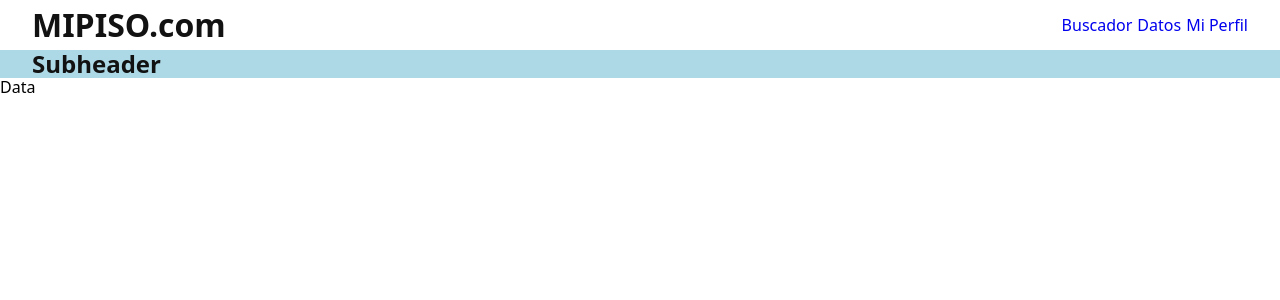
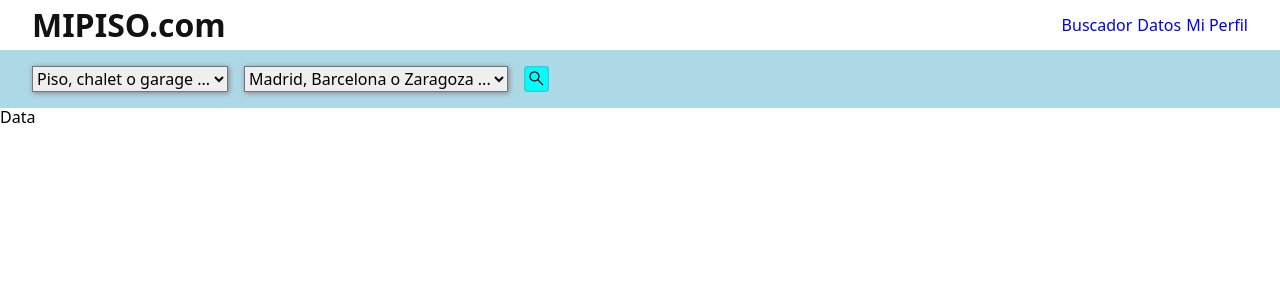
Before and after one commit to tonikny/ra-m2-styled-components, a React (Vite) app: page /data in a window 1280 px wide. Shown: the top 300 px of the page. Built offline with nearby package versions, Linux system fonts and the light colour scheme.

Commit message:
Added Selects, Map

```diff
--- a/src/components/atoms/Icon.js
+++ b/src/components/atoms/Icon.js
@@ -13,6 +13,10 @@ const Icon = styled.span.attrs(({ iconName }) => ({
       'opsz' ${opsz || 48}
       `
   };
+  background-color: cyan;
+  border-radius: 4px;
+  box-shadow: 0px 0px 3px gray inset;
+  padding: 3px;
 `;
 
 export default Icon
--- /dev/null
+++ b/src/components/atoms/Select.jsx
@@ -0,0 +1,44 @@
+import { useEffect, useState } from 'react'
+import styled from 'styled-components'
+import PropTypes from 'prop-types'
+
+const SelectStyled = styled.select`
+  margin-right: 1em;
+  box-shadow: 1px 1px 5px ${({ shadowColor }) => shadowColor || 'grey'};
+`
+
+function Select({ options, placeholder }) {
+  const [selectedOption, setSelectedOption] = useState()
+
+  const handleChange = ({ target }) => {
+    setSelectedOption(target.value)
+  }
+  useEffect(() => {
+    // filter content
+  }, [selectedOption])
+
+  return (
+    <SelectStyled defaultValue="default" onChange={handleChange}>
+      <option value="default" disabled>
+        {placeholder}
+      </option>
+      {options.map(({ value, label }) => (
+        <option key={value} value={value}>
+          {label}
+        </option>
+      ))}
+    </SelectStyled>
+  )
+}
+
+Select.propTypes = {
+  options: PropTypes.arrayOf(
+    PropTypes.shape({
+      value: PropTypes.string.isRequired,
+      label: PropTypes.string.isRequired,
+    }),
+  ).isRequired,
+  placeholder: PropTypes.string.isRequired,
+}
+
+export default Select
--- a/src/components/atoms/index.js
+++ b/src/components/atoms/index.js
@@ -3,3 +3,4 @@ export { default as Button } from './Button'
 export { default as Title } from './Title'
 export { default as Icon } from './Icon'
 export { default as Card } from './Card'
+export { default as Select } from './Select'
--- a/src/components/layout/SubHeader.jsx
+++ b/src/components/layout/SubHeader.jsx
@@ -1,13 +1,16 @@
 import React from 'react'
 import styled from 'styled-components'
-import { FlexBox } from '../../styles'
-import { Title } from '../atoms'
+import { dimensions, FlexBox } from '../../styles'
+import { Icon } from '../atoms'
+import SelectCiudad from '../organisms/SelectCiudad'
+import SelectTipoInmueble from '../organisms/SelectTipoInmueble'
 
 const SubHeaderStyled = styled(FlexBox)`
+  flex-direction: row;
   padding-left: 2rem;
   padding-right: 2rem;
-  padding-top: 0em;
-  padding-bottom: 0em;
+  padding-top: 1em;
+  padding-bottom: 1em;
   background-color: lightblue;
 
   &:hover {
@@ -19,7 +22,10 @@ const SubHeaderStyled = styled(FlexBox)`
 function SubHeader({ ...props }) {
   return (
     <SubHeaderStyled {...props}>
-      <Title level="2">Subheader</Title>
+      <SelectTipoInmueble />
+      <SelectCiudad />
+
+      <Icon iconName="search" size={dimensions.font.h3} />
     </SubHeaderStyled>
   )
 }
--- a/src/components/molecules/CardHouse.jsx
+++ b/src/components/molecules/CardHouse.jsx
@@ -13,7 +13,7 @@ const CardHouseStyled = styled(Card)`
     object-fit: cover;
   }
   justify-content: space-between;
-  box-shadow: 1px 1px 1px ${({ shadowColor }) => shadowColor || 'black'};
+  box-shadow: 1px 1px 10px ${({ shadowColor }) => shadowColor || 'grey'};
 `
 const TextDiv = styled.div`
   display: flex;
--- /dev/null
+++ b/src/components/organisms/Map.jsx
@@ -0,0 +1,17 @@
+import React from 'react'
+import styled from 'styled-components'
+import { dimensions } from '../../styles'
+
+const MapStyled = styled.div`
+  width: 50%;
+  margin: ${() => dimensions.card.gap};
+  padding: 2rem;
+  background-color: grey;
+  border-radius: 10px;
+`
+
+function Map() {
+  return <MapStyled>Map</MapStyled>
+}
+
+export default Map
--- /dev/null
+++ b/src/components/organisms/SelectCiudad.jsx
@@ -0,0 +1,16 @@
+import React from 'react'
+import { Select } from '../atoms'
+
+const options = [
+  { value: 'Mad', label: 'Madrid' },
+  { value: 'Bcn', label: 'Barcelona' },
+  { value: 'Zgz', label: 'Zaragoza' },
+]
+
+function SelectCiudad() {
+  return (
+    <Select options={options} placeholder="Madrid, Barcelona o Zaragoza ..." />
+  )
+}
+
+export default SelectCiudad
--- /dev/null
+++ b/src/components/organisms/SelectTipoInmueble.jsx
@@ -0,0 +1,14 @@
+import React from 'react'
+import { Select } from '../atoms'
+
+const options = [
+  { value: 'piso', label: 'Piso' },
+  { value: 'chalet', label: 'Chalet' },
+  { value: 'garage', label: 'Garage' },
+]
+
+function SelectTipoInmueble() {
+  return <Select options={options} placeholder="Piso, chalet o garage ..." />
+}
+
+export default SelectTipoInmueble
--- a/src/pages/Home.jsx
+++ b/src/pages/Home.jsx
@@ -1,10 +1,15 @@
 import { Houses } from '../components/organisms'
 import { Body } from '../components/layout'
+import Map from '../components/organisms/Map'
+import { FlexBox } from '../styles'
 
 function Home() {
   return (
     <Body>
-      <Houses />
+      <FlexBox direction="row">
+        <Houses />
+        <Map />
+      </FlexBox>
     </Body>
   )
 }
```
